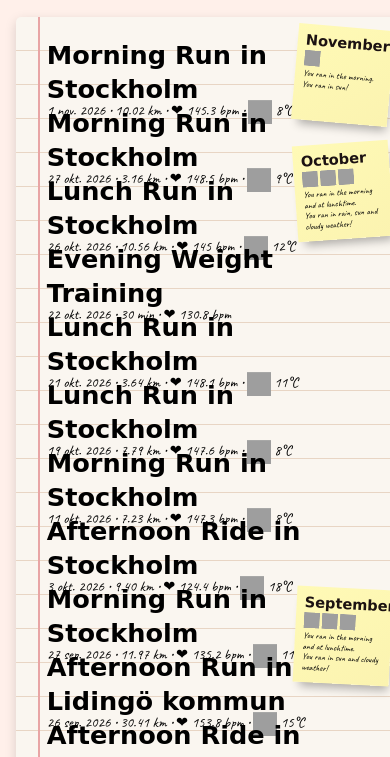
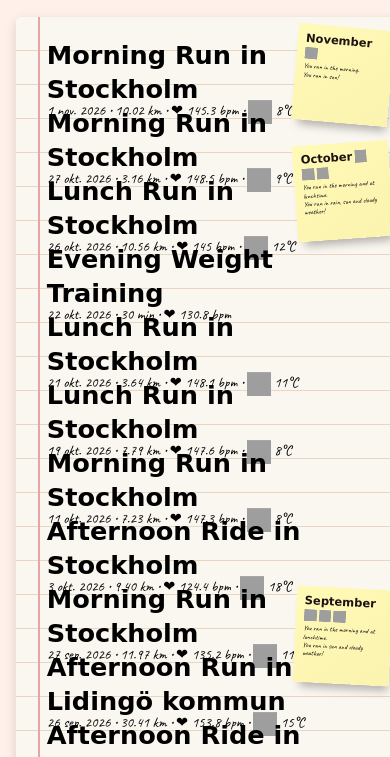
Before and after one commit to klindfors/minimalistsite, a website: page running/index.html in a window 390 px wide. Shown: the part 73-830 px from the top of the page. Drawn offline with Linux system fonts and the light colour scheme; grey boxes are pictures that could not be loaded; a web font is replaced by a local one.

Commit message:
resize postits dymanically with window size
incl font size

```diff
--- a/running/running.css
+++ b/running/running.css
@@ -134,8 +134,8 @@ h1 {
 
 
    .postit {
-        width: 120px;
-        height: 120px;
+        width: clamp(96px, 12vw, 170px);
+        height: clamp(96px, 12vw, 170px);
         box-sizing: border-box;
         overflow: hidden;
         background: linear-gradient(145deg, #fffab6 0%, #fbf3b0 100%);
@@ -153,7 +153,7 @@ h1 {
         flex-direction: column;
         justify-content: flex-start;
         z-index: 10;
-        font-size: 0.7em;
+        font-size: clamp(8.2px, 1.02vw, 14.5px);
     }
 
     .postit h1 {
@@ -187,9 +187,6 @@ h1 {
         .postit {
             top: 10px;
             right: 10px;
-            width: 96px;
-            height: 96px;
-            font-size: 0.65em;
         }
     }
 
--- a/running/running.js
+++ b/running/running.js
@@ -187,4 +187,6 @@ function initDrag(postit, container) {
   postit.addEventListener('pointercancel', stop);
 }
 
+window.addEventListener('resize', () => document.querySelectorAll('.postit').forEach(fit));
+
 loadRuns();
```
